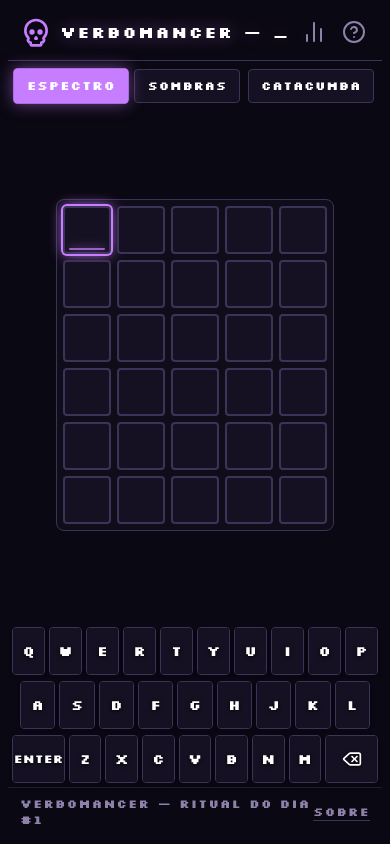
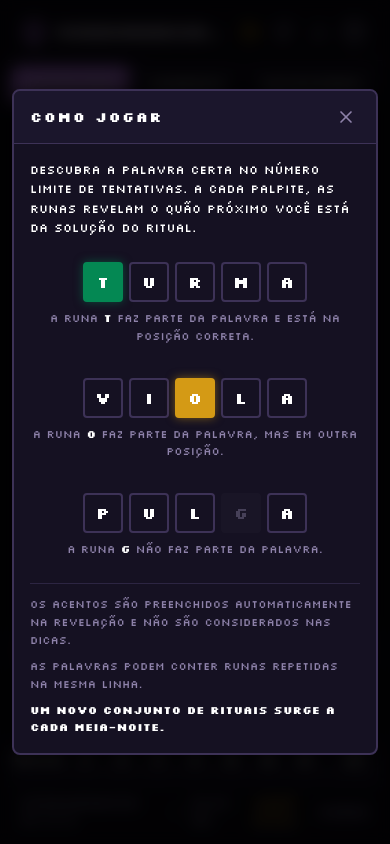
Before and after one commit to GustavoKimura/verbomancer, a React (Vite) app: page / in a window 390 px wide. Built offline with nearby package versions, Linux system fonts and the light colour scheme; no server answers.

Commit message:
feat: auto-open help modal on launch, add v1.0.0 indicators, pix coffee support and github fork disclosures

```diff
--- a/package.json
+++ b/package.json
@@ -1,7 +1,7 @@
 {
   "name": "verbomancer",
   "private": true,
-  "version": "0.0.0",
+  "version": "1.0.0",
   "type": "module",
   "scripts": {
     "dev": "vite",
--- a/src/App.tsx
+++ b/src/App.tsx
@@ -1,17 +1,33 @@
 import { useState } from 'react';
 import type { GameMode } from './types/game';
 import { GAME_CONFIG } from './config/game.config';
-import { Skull, HelpCircle, BarChart2 } from 'lucide-react';
+import { Skull, HelpCircle, BarChart2, Coffee } from 'lucide-react';
 import { useGameViewModel } from './viewmodels/useGameViewModel';
 import { Board } from './views/Board';
 import { Keyboard } from './views/Keyboard';
 import { Notification } from './views/Notification';
 import { HelpModal } from './views/HelpModal';
 import { AboutModal } from './views/AboutModal';
+import { SupportModal } from './views/SupportModal';
+
+const GithubIcon = ({ className = 'w-5 h-5 sm:w-6 sm:h-6' }: { className?: string }) => (
+  <svg
+    viewBox="0 0 24 24"
+    fill="none"
+    stroke="currentColor"
+    strokeWidth="2"
+    strokeLinecap="round"
+    strokeLinejoin="round"
+    className={className}
+  >
+    <path d="M15 22v-4a4.8 4.8 0 0 0-1-3.5c3 0 6-2 6-5.5.08-1.25-.27-2.48-1-3.5.28-1.15.28-2.35 0-3.5 0 0-1 0-3 1.5-2.64-.5-5.36-.5-8 0C6 2 5 2 5 2c-.3 1.15-.3 2.35 0 3.5A5.403 5.403 0 0 0 4 9c0 3.5 3 5.5 6 5.5-.39.49-.68 1.05-.85 1.65-.17.6-.22 1.23-.15 1.85v4" />
+    <path d="M9 18c-4.51 2-5-2-7-2" />
+  </svg>
+);
 
 export const App = () => {
   const [currentMode, setCurrentMode] = useState<GameMode>('espectro');
-  const [activeModal, setActiveModal] = useState<'help' | 'about' | null>(null);
+  const [activeModal, setActiveModal] = useState<'help' | 'about' | 'support' | null>('help');
   const game = useGameViewModel(currentMode);
 
   if (!game.isReady) {
@@ -22,6 +38,9 @@ export const App = () => {
           <h1 className="text-xl sm:text-2xl md:text-3xl font-bold tracking-widest uppercase text-arcane-text">
             VERBOMANCER
           </h1>
+          <span className="text-xs sm:text-sm text-arcane-accent tracking-widest uppercase font-mono">
+            v{GAME_CONFIG.version}
+          </span>
           <div className="flex items-center gap-3 text-sm sm:text-base text-arcane-muted tracking-widest uppercase">
             <span className="inline-block w-2.5 h-2.5 rounded-full bg-arcane-accent animate-ping" />
             <span>DESPERTANDO O RITUAL...</span>
@@ -47,23 +66,51 @@ export const App = () => {
   return (
     <div className="flex flex-col h-[100dvh] w-full max-w-[960px] mx-auto px-2 pt-4 sm:pt-6 pb-2 justify-between items-center box-border overflow-hidden">
       <HelpModal isOpen={activeModal === 'help'} onClose={() => setActiveModal(null)} />
-      <AboutModal isOpen={activeModal === 'about'} onClose={() => setActiveModal(null)} />
+      <AboutModal
+        isOpen={activeModal === 'about'}
+        onClose={() => setActiveModal(null)}
+        onOpenSupport={() => setActiveModal('support')}
+      />
+      <SupportModal isOpen={activeModal === 'support'} onClose={() => setActiveModal(null)} />
 
       <header className="w-full grid grid-cols-[auto_1fr_auto] items-center border-b border-arcane-border pb-3 px-3 sm:px-4 max-w-[840px] shrink-0">
-        <div className="flex items-center">
-          <Skull className="w-8 h-8 sm:w-9 sm:h-9 text-arcane-accent" />
+        <div className="flex items-center gap-2">
+          <Skull className="w-7 h-7 sm:w-8 sm:h-8 text-arcane-accent" />
+          <span className="hidden sm:inline-block text-[10px] text-arcane-muted font-mono tracking-widest">
+            v{GAME_CONFIG.version}
+          </span>
         </div>
-        <h1 className="text-center text-base sm:text-lg md:text-xl font-bold tracking-widest text-arcane-text uppercase truncate px-2 drop-shadow-[0_0_8px_rgba(199,125,255,0.4)]">
+        <h1 className="text-center text-sm sm:text-base md:text-lg font-bold tracking-widest text-arcane-text uppercase truncate px-2 drop-shadow-[0_0_8px_rgba(199,125,255,0.4)]">
           VERBOMANCER — {activeModeName}
         </h1>
-        <div className="flex items-center gap-2 sm:gap-3 justify-end">
+        <div className="flex items-center gap-1.5 sm:gap-2.5 justify-end">
+          <button
+            type="button"
+            aria-label="Me compra um café?"
+            onClick={(e) => {
+              e.currentTarget.blur();
+              setActiveModal('support');
+            }}
+            className="p-1 sm:p-1.5 rounded text-arcane-place hover:text-white hover:bg-arcane-surface transition-colors cursor-pointer"
+          >
+            <Coffee className="w-5 h-5 sm:w-6 sm:h-6" />
+          </button>
+          <a
+            href={GAME_CONFIG.githubUrl}
+            target="_blank"
+            rel="noopener noreferrer"
+            aria-label="Repositório no GitHub"
+            className="p-1 sm:p-1.5 rounded text-arcane-muted hover:text-white hover:bg-arcane-surface transition-colors cursor-pointer"
+          >
+            <GithubIcon className="w-5 h-5 sm:w-6 sm:h-6" />
+          </a>
           <button
             type="button"
             aria-label="Estatísticas"
             onClick={(e) => e.currentTarget.blur()}
             className="p-1 sm:p-1.5 rounded text-arcane-muted hover:text-arcane-text hover:bg-arcane-surface transition-colors cursor-pointer"
           >
-            <BarChart2 className="w-6 h-6 sm:w-7 sm:h-7" />
+            <BarChart2 className="w-5 h-5 sm:w-6 sm:h-6" />
           </button>
           <button
             type="button"
@@ -126,8 +173,23 @@ export const App = () => {
           boardsCount={GAME_CONFIG.modes[currentMode].boardsCount}
           onKeyPress={game.handleKeyPress}
         />
-        <div className="w-full max-w-[840px] py-2 flex items-center justify-between px-3 text-xs sm:text-sm md:text-base font-bold tracking-widest text-arcane-muted border-t border-arcane-border/50 uppercase">
-          <span>VERBOMANCER — Ritual do Dia #{game.dayNumber}</span>
+        <div className="w-full max-w-[840px] py-2 flex items-center justify-between px-3 text-[11px] sm:text-xs md:text-sm font-bold tracking-widest text-arcane-muted border-t border-arcane-border/50 uppercase">
+          <div className="flex items-center gap-2">
+            <span>VERBOMANCER v{GAME_CONFIG.version}</span>
+            <span>—</span>
+            <span>Rito #{game.dayNumber}</span>
+          </div>
+          <div className="flex items-center gap-3">
+            <button
+              type="button"
+              onClick={(e) => {
+                e.currentTarget.blur();
+                setActiveModal('support');
+              }}
+              className="text-arcane-place hover:text-white underline decoration-arcane-border underline-offset-4 cursor-pointer transition-colors"
+            >
+              CAFÉ (PIX)
+            </button>
             <button
               type="button"
               onClick={(e) => {
@@ -139,6 +201,7 @@ export const App = () => {
               SOBRE
             </button>
           </div>
+        </div>
       </footer>
     </div>
   );
--- a/src/config/game.config.ts
+++ b/src/config/game.config.ts
@@ -6,12 +6,15 @@ export interface ModeConfiguration {
 }
 
 export const GAME_CONFIG = {
+    version: '1.0.0',
     startDate: '2026-09-27T00:00:00',
     wordLength: 5,
     lexiconCdnUrl: 'https://cdn.jsdelivr.net/gh/fserb/pt-br@master/lexico',
     lexiconFallbackUrl: 'https://raw.githubusercontent.com/fserb/pt-br/master/lexico',
+    githubUrl: 'https://github.com/seu-usuario/verbomancer',
+    pixKey: '00.000.000/0001-00',
     messages: {
-        insufficientLetters: 'o encanto exige 5  runas',
+        insufficientLetters: 'o encanto exige 5 runas',
         wordNotFound: 'o abismo rejeita este vocábulo',
         victory: 'as almas foram subjugadas.',
         defeat: 'seu poder esvaiu-se nas sombras.',
--- a/src/views/AboutModal.tsx
+++ b/src/views/AboutModal.tsx
@@ -1,18 +1,20 @@
 import { Modal } from './Modal';
-import { Skull, ShieldCheck } from 'lucide-react';
+import { GAME_CONFIG } from '../config/game.config';
+import { Skull, ShieldCheck, GitFork, Coffee, ExternalLink } from 'lucide-react';
 
 interface AboutModalProps {
     isOpen: boolean;
     onClose: () => void;
+    onOpenSupport: () => void;
 }
 
-export const AboutModal = ({ isOpen, onClose }: AboutModalProps) => {
+export const AboutModal = ({ isOpen, onClose, onOpenSupport }: AboutModalProps) => {
     return (
         <Modal isOpen={isOpen} onClose={onClose} title="SOBRE O VERBOMANCER">
             <div className="flex flex-col items-center text-center space-y-3 py-2">
                 <Skull className="w-12 h-12 text-arcane-accent" />
                 <h3 className="text-base sm:text-lg font-bold tracking-widest text-white uppercase">
-                    VERBOMANCER
+                    VERBOMANCER v{GAME_CONFIG.version}
                 </h3>
                 <p className="text-xs sm:text-sm text-arcane-muted">
                     Jogo de dedução lexical com atmosfera dark fantasy e necromancia, construído sobre os fundamentos do Termo e do Wordle.
@@ -20,12 +22,22 @@ export const AboutModal = ({ isOpen, onClose }: AboutModalProps) => {
             </div>
 
             <div className="border-t border-arcane-border/60 pt-3 space-y-2 text-xs sm:text-sm">
-                <h4 className="font-bold text-white uppercase tracking-wider">
-                    LÉXICO E VOCABULÁRIO
-                </h4>
+                <div className="flex items-center gap-2 text-white font-bold uppercase tracking-wider">
+                    <GitFork className="w-5 h-5 text-arcane-accent" />
+                    <h4>CÓDIGO ABERTO & FORK</h4>
+                </div>
                 <p className="text-arcane-muted">
-                    O vocabulário e a validação de palavras derivam da base aberta do léxico da língua portuguesa (pt-br), operando de forma autônoma e determinística.
+                    O VERBOMANCER é um software livre de código aberto. Qualquer pessoa tem total liberdade para inspecionar, estudar, modificar as mecânicas como desejar e forkar o projeto no GitHub.
                 </p>
+                <a
+                    href={GAME_CONFIG.githubUrl}
+                    target="_blank"
+                    rel="noopener noreferrer"
+                    className="inline-flex items-center gap-1.5 text-arcane-accent hover:underline font-bold"
+                >
+                    <span>Acessar repositório no GitHub</span>
+                    <ExternalLink className="w-3.5 h-3.5" />
+                </a>
             </div>
 
             <div className="border-t border-arcane-border/60 pt-3 space-y-2 text-xs sm:text-sm">
@@ -41,8 +53,22 @@ export const AboutModal = ({ isOpen, onClose }: AboutModalProps) => {
                 </p>
             </div>
 
-            <div className="border-t border-arcane-border/60 pt-3 text-center text-[10px] sm:text-xs text-arcane-muted">
-                VERBOMANCER &copy; {new Date().getFullYear()} — Todos os rituais reservados.
+            <div className="border-t border-arcane-border/60 pt-3 flex flex-col sm:flex-row items-center justify-between gap-3 text-xs">
+                <button
+                    type="button"
+                    onClick={() => {
+                        onClose();
+                        onOpenSupport();
+                    }}
+                    className="flex items-center gap-2 px-3 py-1.5 bg-arcane-card border border-arcane-place/60 text-white rounded hover:bg-arcane-border/40 transition-colors cursor-pointer"
+                >
+                    <Coffee className="w-4 h-4 text-arcane-place" />
+                    <span>ME COMPRA UM CAFÉ? (PIX)</span>
+                </button>
+
+                <span className="text-arcane-muted text-[10px] sm:text-xs">
+                    VERBOMANCER v{GAME_CONFIG.version} &copy; {new Date().getFullYear()}
+                </span>
             </div>
         </Modal>
     );
--- /dev/null
+++ b/src/views/SupportModal.tsx
@@ -0,0 +1,88 @@
+import { useState } from 'react';
+import { Modal } from './Modal';
+import { GAME_CONFIG } from '../config/game.config';
+import { Coffee, Copy, Check, GitFork, ExternalLink } from 'lucide-react';
+
+interface SupportModalProps {
+    isOpen: boolean;
+    onClose: () => void;
+}
+
+export const SupportModal = ({ isOpen, onClose }: SupportModalProps) => {
+    const [copied, setCopied] = useState<boolean>(false);
+
+    const handleCopyPix = async () => {
+        try {
+            await navigator.clipboard.writeText(GAME_CONFIG.pixKey);
+            setCopied(true);
+            setTimeout(() => setCopied(false), 2500);
+        } catch {
+            setCopied(false);
+        }
+    };
+
+    return (
+        <Modal isOpen={isOpen} onClose={onClose} title="ME COMPRA UM CAFÉ?">
+            <div className="flex flex-col items-center text-center space-y-3 py-2">
+                <Coffee className="w-12 h-12 text-arcane-place" />
+                <h3 className="text-base sm:text-lg font-bold tracking-widest text-white uppercase">
+                    APOIE O VERBOMANCER
+                </h3>
+                <p className="text-xs sm:text-sm text-arcane-muted">
+                    Este projeto é 100% gratuito, sem anúncios, sem rastreadores e de código aberto. Se o jogo te diverte, considere apoiar o desenvolvimento com um café!
+                </p>
+            </div>
+
+            <div className="border-t border-arcane-border/60 pt-4 space-y-3">
+                <h4 className="text-xs sm:text-sm font-bold text-white uppercase tracking-wider text-center">
+                    CHAVE PIX (CNPJ)
+                </h4>
+
+                <div className="flex items-center justify-between p-2.5 sm:p-3 bg-arcane-abyss border-2 border-arcane-border rounded-lg">
+                    <span className="font-mono text-xs sm:text-sm text-white select-all break-all pr-2">
+                        {GAME_CONFIG.pixKey}
+                    </span>
+                    <button
+                        type="button"
+                        onClick={handleCopyPix}
+                        className={`flex items-center gap-1.5 px-3 py-1.5 rounded text-xs font-bold uppercase tracking-wider transition-all shrink-0 cursor-pointer ${copied
+                                ? 'bg-arcane-right text-white shadow-[0_0_10px_rgba(4,136,83,0.6)]'
+                                : 'bg-arcane-accent text-white hover:brightness-110 shadow-[0_0_10px_rgba(199,125,255,0.4)]'
+                            }`}
+                    >
+                        {copied ? (
+                            <>
+                                <Check className="w-4 h-4" />
+                                <span>COPIADO!</span>
+                            </>
+                        ) : (
+                            <>
+                                <Copy className="w-4 h-4" />
+                                <span>COPIAR</span>
+                            </>
+                        )}
+                    </button>
+                </div>
+            </div>
+
+            <div className="border-t border-arcane-border/60 pt-4 space-y-3">
+                <div className="flex items-center gap-2 text-white font-bold uppercase tracking-wider text-xs sm:text-sm">
+                    <GitFork className="w-5 h-5 text-arcane-accent" />
+                    <h4>CÓDIGO ABERTO E FORK</h4>
+                </div>
+                <p className="text-xs sm:text-sm text-arcane-muted">
+                    O código-fonte do VERBOMANCER é aberto para a comunidade. Você tem total liberdade para clonar, estudar, modificar como quiser e criar o seu próprio fork no GitHub.
+                </p>
+                <a
+                    href={GAME_CONFIG.githubUrl}
+                    target="_blank"
+                    rel="noopener noreferrer"
+                    className="flex items-center justify-center gap-2 w-full py-2 bg-arcane-card border border-arcane-border hover:border-arcane-accent text-white font-bold text-xs sm:text-sm rounded transition-colors cursor-pointer"
+                >
+                    <span>VER REPOSITÓRIO / FORK</span>
+                    <ExternalLink className="w-4 h-4" />
+                </a>
+            </div>
+        </Modal>
+    );
+};
```
Also changed, not shown: public/icon.png, 1 other file (tests, documents, lock files or other folders). Lines whose indentation alone changed are shown as unchanged.
